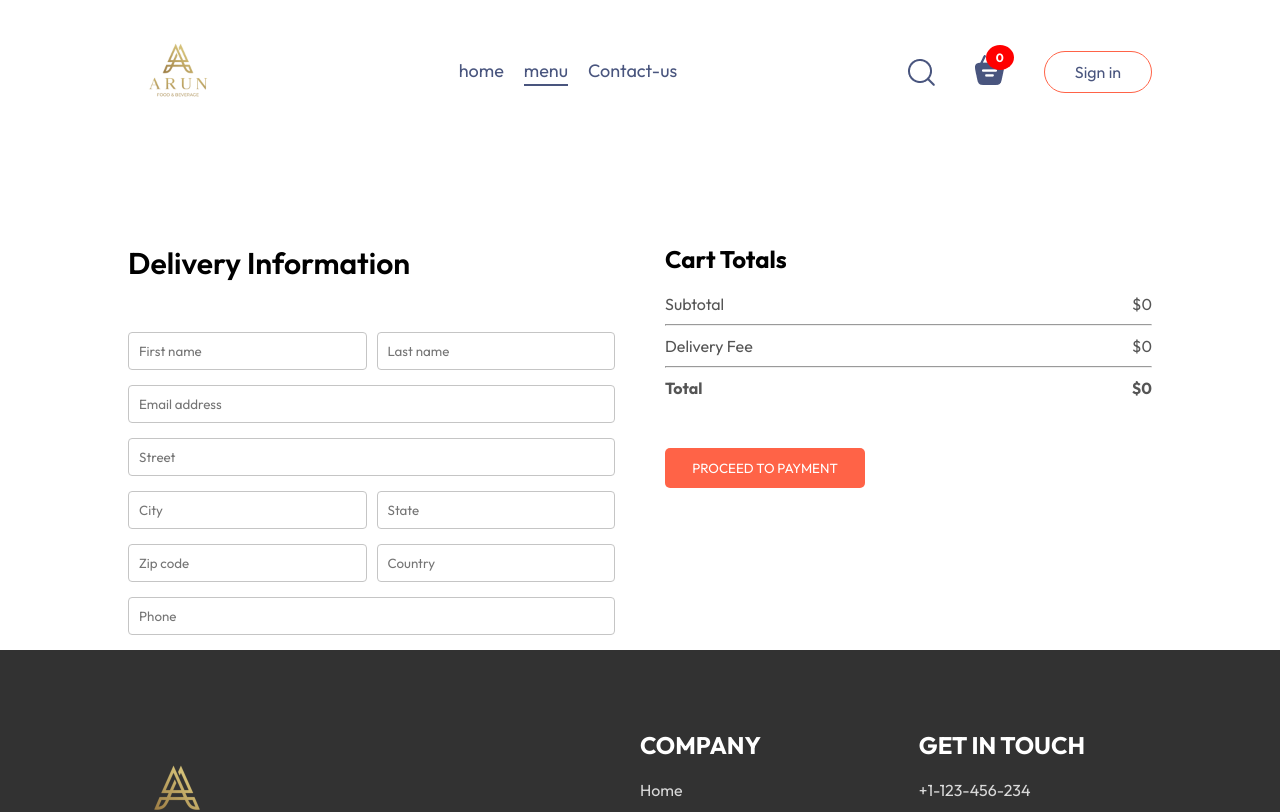
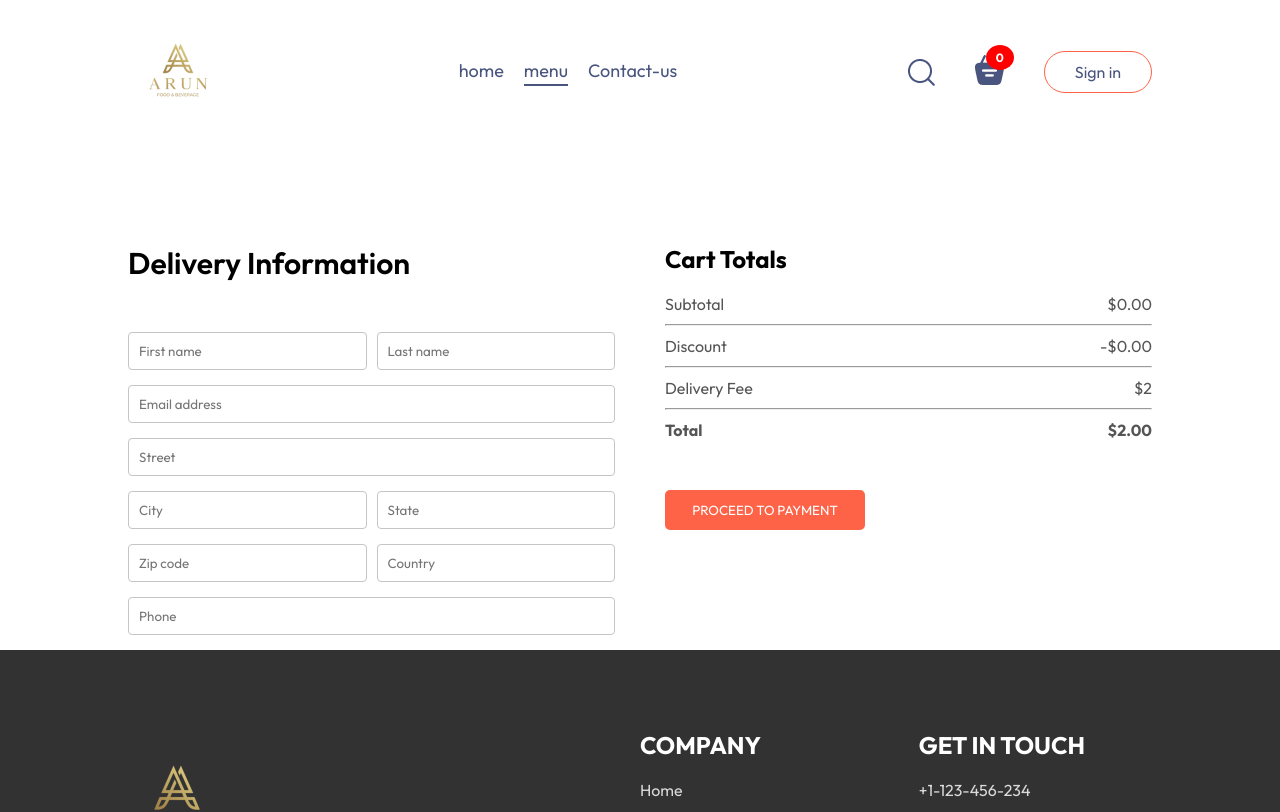
Before and after one commit to arunpanigrahi93/food_app, a React (Create React App) app: page /order in a window 1280 px wide. Shown: the top 812 px of the page. Built offline with nearby package versions, Linux system fonts and the light colour scheme.

Commit message:
fixed the placeorder checkout amount issue

```diff
--- a/src/pages/PlaceOrder/PlaceOrder.js
+++ b/src/pages/PlaceOrder/PlaceOrder.js
@@ -1,9 +1,9 @@
 import React from "react";
 import "./PlaceOrder.css";
 import { useSelector } from "react-redux";
+import { useLocation } from "react-router-dom";
 
 const PlaceOrder = () => {
-  // Using useSelector to get cartItems and food_list from the Redux store
   const cartItems = useSelector((state) => state.cart.cartItems);
   const foodList = useSelector((state) => state.cart.food_list);
 
@@ -14,6 +14,11 @@ const PlaceOrder = () => {
       return total + itemInfo.price * cartItems[itemId];
     }, 0);
   };
+
+  const location = useLocation();
+  const originalTotal = getTotalCartAmount() + 2;
+  const totalAfterDiscount = location.state?.total || originalTotal;
+  const discount = originalTotal - totalAfterDiscount;
 
   return (
     <form className="place-order">
@@ -41,19 +46,22 @@ const PlaceOrder = () => {
           <div>
             <div className="cart-total-details">
               <p>Subtotal</p>
-              <p>${getTotalCartAmount()}</p>
+              <p>${(originalTotal - 2).toFixed(2)}</p>
+            </div>
+            <hr />
+            <div className="cart-total-details">
+              <p>Discount</p>
+              <p>-${discount.toFixed(2)}</p>
             </div>
             <hr />
             <div className="cart-total-details">
               <p>Delivery Fee</p>
-              <p>${getTotalCartAmount() === 0 ? 0 : 2}</p>
+              <p>${originalTotal === 0 ? 0 : 2}</p>
             </div>
             <hr />
             <div className="cart-total-details">
               <b>Total</b>
-              <b>
-                ${getTotalCartAmount() === 0 ? 0 : getTotalCartAmount() + 2}
-              </b>
+              <b>${totalAfterDiscount.toFixed(2)}</b>
             </div>
           </div>
           <button>PROCEED TO PAYMENT</button>
```
